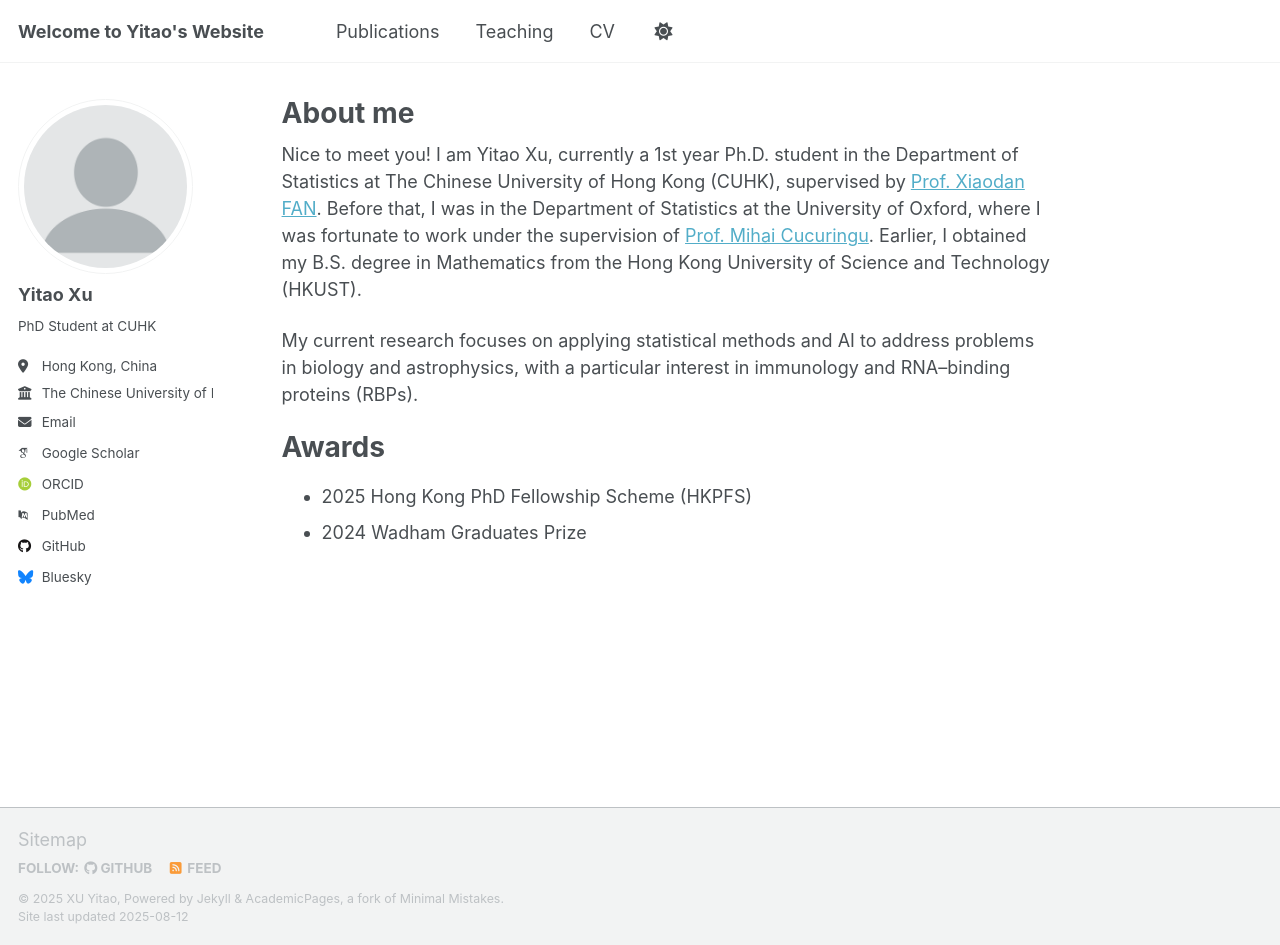
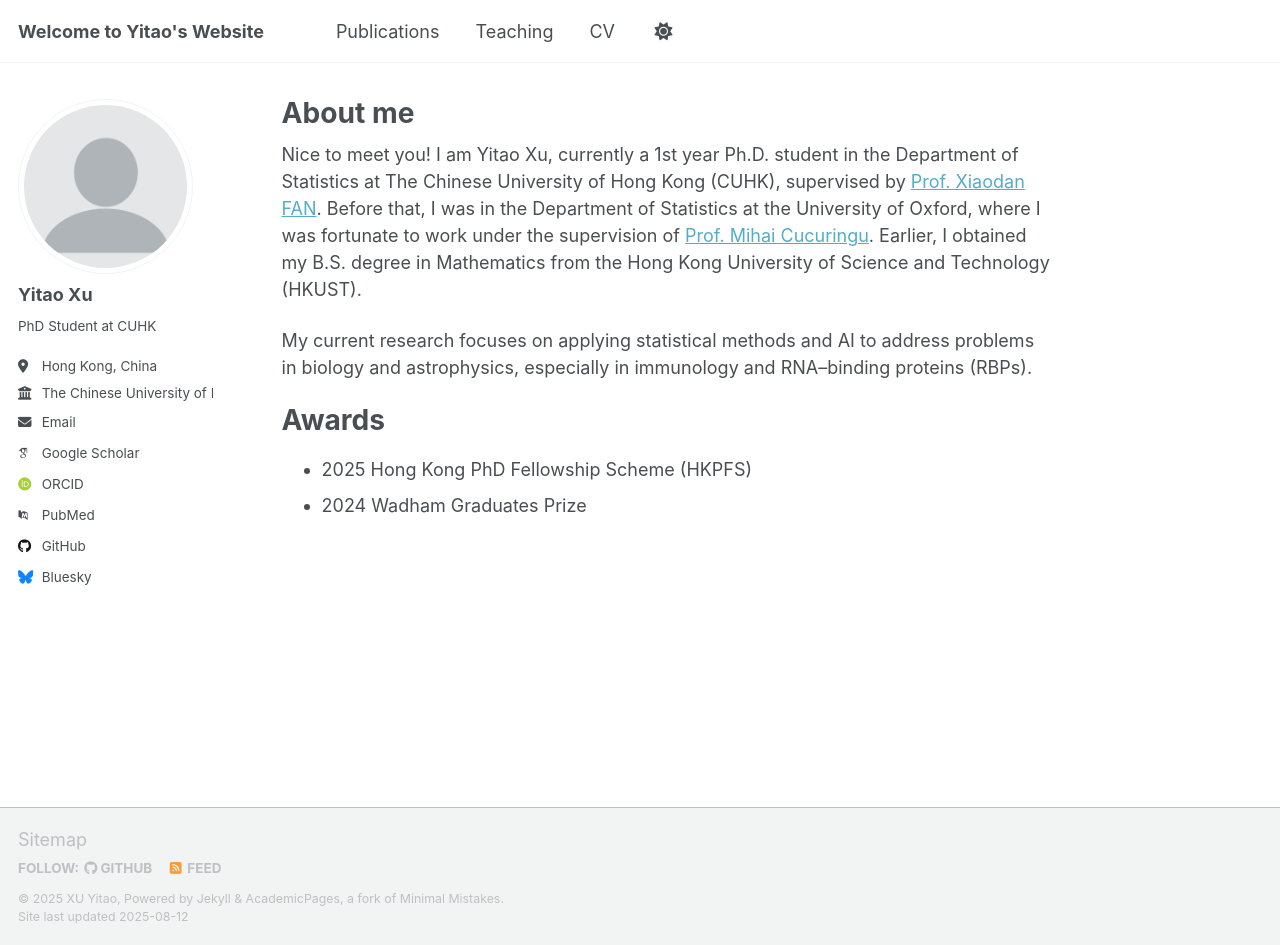
Before and after one commit to YitaoXU/YitaoXU.github.io, a Jekyll site: the page built from _pages/about.md, in a window 1280 px wide and 945 px high. Built offline with Jekyll 4.4.1, drawn with Linux system fonts in a browser that asks for light colours; some web fonts are replaced; a script that is not in the unit is left out.

Commit message:
Update about.md

```diff
--- a/_pages/about.md
+++ b/_pages/about.md
@@ -9,7 +9,7 @@ redirect_from:
 
 Nice to meet you! I am Yitao Xu, currently a 1st year Ph.D. student in the Department of Statistics at The Chinese University of Hong Kong (CUHK), supervised by [Prof. Xiaodan FAN](https://www.sta.cuhk.edu.hk/peoples/xfan/). Before that, I was in the Department of Statistics at the University of Oxford, where I was fortunate to work under the supervision of [Prof. Mihai Cucuringu](https://www.inet.ox.ac.uk/people/mihai-cucuringu). Earlier, I obtained my B.S. degree in Mathematics from the Hong Kong University of Science and Technology (HKUST).
 
-My current research focuses on applying statistical methods and AI to address problems in biology and astrophysics, with a particular interest in immunology and RNA–binding proteins (RBPs).
+My current research focuses on applying statistical methods and AI to address problems in biology and astrophysics, especially in immunology and RNA–binding proteins (RBPs).
 
 Awards
 ======
```
